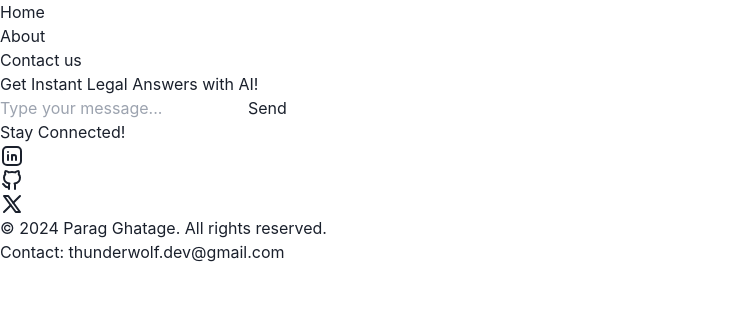
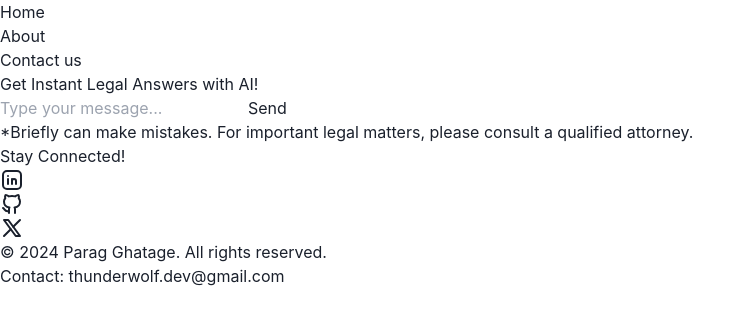
Before and after one commit to ParagGhatage/Briefly, a Next.js app in the folder frontend/: page / in a window 1280 px wide. Shown: the top 324 px of the page, without its empty margins (0-752 px from the left). Built offline with nearby package versions, Linux system fonts and the light colour scheme.

Commit message:
ui changes

```diff
--- a/frontend/src/components/ChatInput.jsx
+++ b/frontend/src/components/ChatInput.jsx
@@ -12,7 +12,8 @@ const ChatInput = ({ onSendMessage }) => {
   };
 
   return (
-    <div className="chat-input flex">
+    <div className="chat-input flex flex-col">
+      <div className="flex">
         <input
           type="text"
           className="border-2 border-gray-300 p-2 flex-grow rounded-l-md"
@@ -28,6 +29,10 @@ const ChatInput = ({ onSendMessage }) => {
           Send
         </button>
       </div>
+      <p className="mt-2 text-sm text-gray-600 text-center">
+        *Briefly can make mistakes. For important legal matters, please consult a qualified attorney.
+      </p>
+    </div>
   );
 };
 
```
Lines whose indentation alone changed are shown as unchanged.
